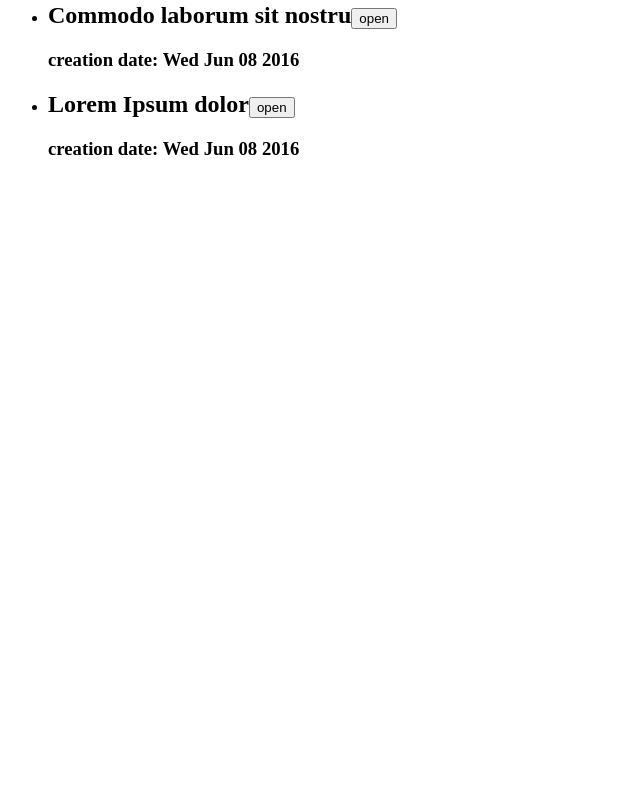
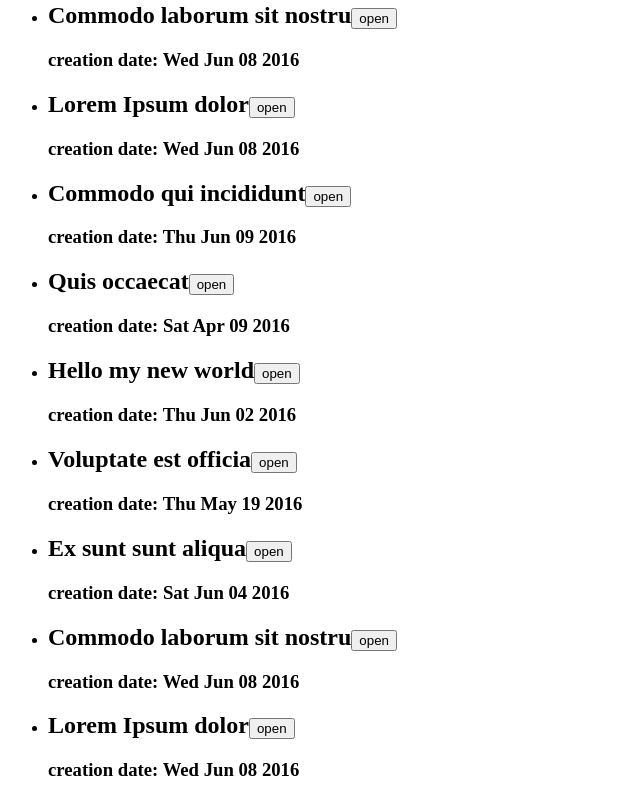
Before and after one commit to romabelka/basic-react-11-01, a React app: page / in a window 1280 px wide. Shown: the part 522-1322 px from the top of the page, without its empty margins (0-640 px from the left). Before the commit the page ends 800 px from the top, so only its background shows below. Built offline with nearby package versions, Linux system fonts and the light colour scheme.

Commit message:
Аккордеон с помощью наследования

```diff
--- a/src/components/App.js
+++ b/src/components/App.js
@@ -1,5 +1,6 @@
 import React from 'react'
 import ArticleList from './ArticleList'
+import ArticleListInheritance from './ArticleListInheritance'
 import articles from '../fixtures'
 
 function App() {
@@ -7,6 +8,7 @@ function App() {
         <div>
             <h1>App name</h1>
             <ArticleList articles = {articles} />
+            <ArticleListInheritance articles = {articles} />
         </div>
     )
 }
--- /dev/null
+++ b/src/components/ArticleListInheritance.js
@@ -0,0 +1,38 @@
+import React from 'react'
+import Article from './Article'
+import ArticleListWrapper from './ArticleListWrapper'
+
+class ArticleListInheritance extends ArticleListWrapper {
+    constructor(props) {
+      super(props)
+
+      this.state = {
+        ...this.state,
+        error: null
+      }
+    }
+
+    componentDidCatch(error) {
+        console.log('---', 123, error)
+        this.setState({ error })
+    }
+
+    render() {
+        if (this.state.error) return <h2>Some error</h2>
+
+        const articleElements = this.props.articles.map((article, index) => <li key = {article.id}>
+            <Article article = {article}
+                     defaultOpen = {index === 0}
+                     isOpen = {article.id === this.state.openArticleId}
+                     onButtonClick = {this.toggleOpenArticle}
+            />
+        </li>)
+        return (
+            <ul>
+                {articleElements}
+            </ul>
+        )
+    }
+}
+
+export default ArticleListInheritance
--- /dev/null
+++ b/src/components/ArticleListWrapper.js
@@ -0,0 +1,15 @@
+import React, {Component} from 'react'
+
+export default class ArticleListWrapper extends Component {
+  state = {
+    openArticleId: null
+  }
+
+  toggleOpenArticle = (openArticleId) => () => {
+    this.setState({ openArticleId })
+  }
+
+  render() {
+    return null
+  }
+}
```
